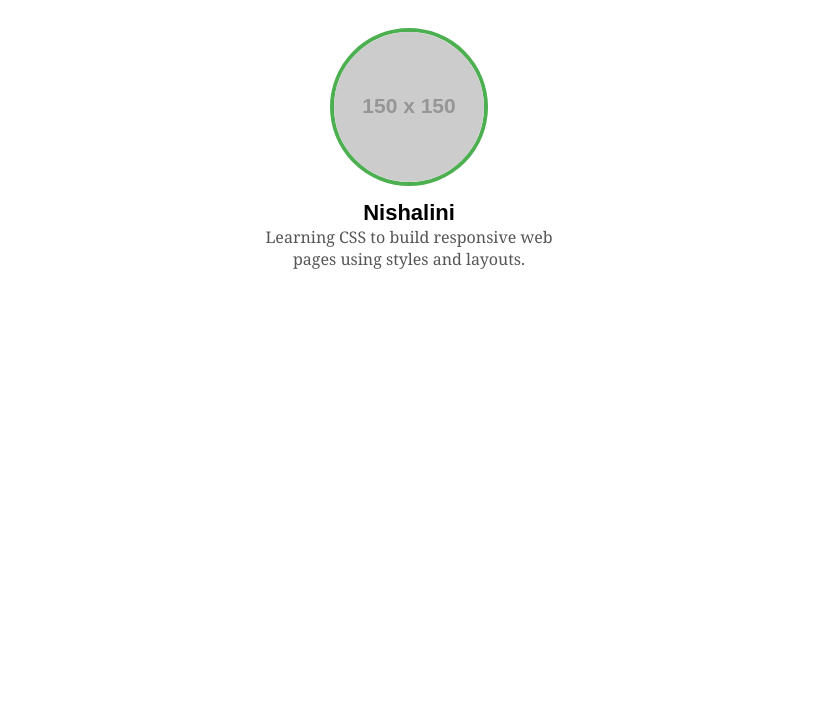
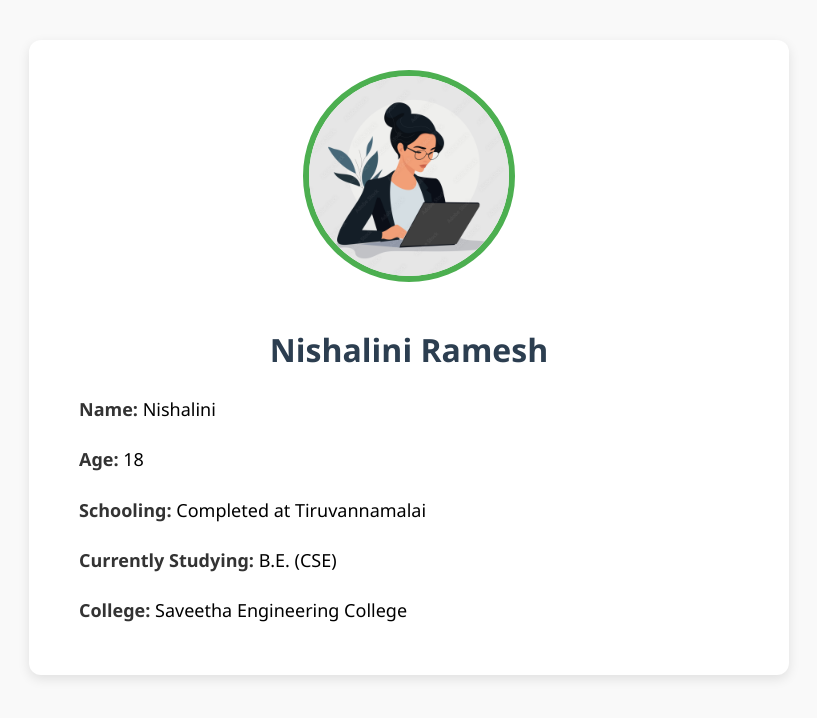
Before and after one commit to Nishalini-Ramesh/day3_task, a plain HTML site: page index.html in a window 1280 px wide. Shown: the whole page, without its empty margins (231-1048 px from the left). Drawn offline with Linux system fonts and the light colour scheme; placeholder pictures from the web are drawn by us.

Commit message:
2nd commit

```diff
--- a/index.html
+++ b/index.html
@@ -2,52 +2,64 @@
 <html lang="en">
 <head>
   <meta charset="UTF-8">
-  <title>Simple Profile Page</title>
+  <title>Nishalini's Biodata</title>
   <style>
     body {
-      font-family: Arial, sans-serif;
-      text-align: center;
-      padding: 20px;
+      font-family: 'Segoe UI', sans-serif;
+      background-color: #f9f9f9;
+      margin: 0;
+      padding: 40px;
     }
 
-    .profile {
-      max-width: 300px;
+    .container {
+      max-width: 700px;
       margin: auto;
+      background: #fff;
+      border-radius: 12px;
+      box-shadow: 0 4px 12px rgba(0, 0, 0, 0.1);
+      padding: 30px;
+      text-align: center;
     }
 
-    .profile img {
-      width: 150px;
-      height: 150px;
-      border-radius: 50%; /* Makes image circular */
-      border: 4px solid #4CAF50; /* Colored border */
+    .profile-img {
+      width: 200px;
+      height: 200px;
+      border-radius: 50%;
+      object-fit: cover;
+      border: 6px solid #4CAF50;
+      margin-bottom: 20px;
     }
 
-    .name {
-      font-size: 22px;
-      font-weight: bold;
-      margin-top: 10px;
+    .biodata {
+      text-align: left;
+      padding: 0 20px;
+      font-size: 18px;
+      line-height: 1.8;
     }
 
-    .description {
-      font-family: 'Georgia', serif; /* Custom font */
-      font-size: 16px;
-      color: #555;
+    .biodata span {
+      font-weight: bold;
+      color: #333;
     }
 
-    @media (max-width: 600px) {
-      .profile img {
-        width: 100px;
-        height: 100px;
-      }
+    h1 {
+      color: #2c3e50;
     }
   </style>
 </head>
 <body>
 
-  <div class="profile">
-    <img src="https://via.placeholder.com/150" alt="Profile">
-    <div class="name">Nishalini</div>
-    <div class="description">Learning CSS to build responsive web pages using styles and layouts.</div>
+  <div class="container">
+    <img class="profile-img" src="profile.jpg" alt="Profile Picture">
+    <h1>Nishalini Ramesh</h1>
+
+    <div class="biodata">
+      <p><span>Name:</span> Nishalini</p>
+      <p><span>Age:</span> 18</p>
+      <p><span>Schooling:</span> Completed at Tiruvannamalai</p>
+      <p><span>Currently Studying:</span> B.E. (CSE)</p>
+      <p><span>College:</span> Saveetha Engineering College</p>
+    </div>
   </div>
 
 </body>
```
Also changed, not shown: profile.jpg (added).
